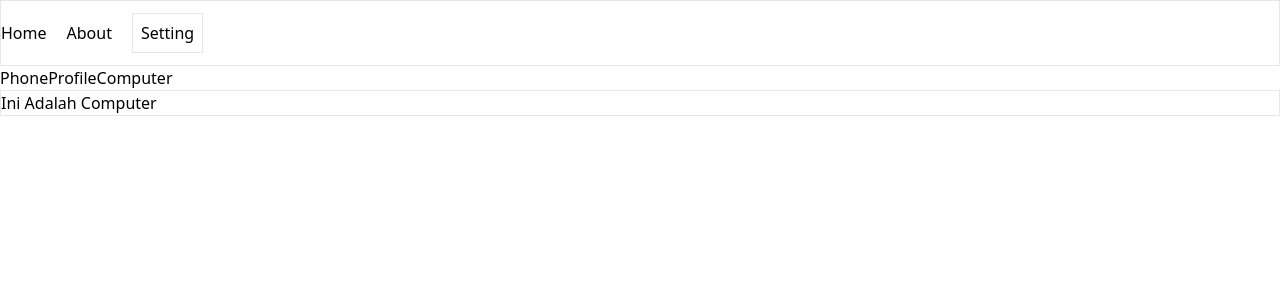
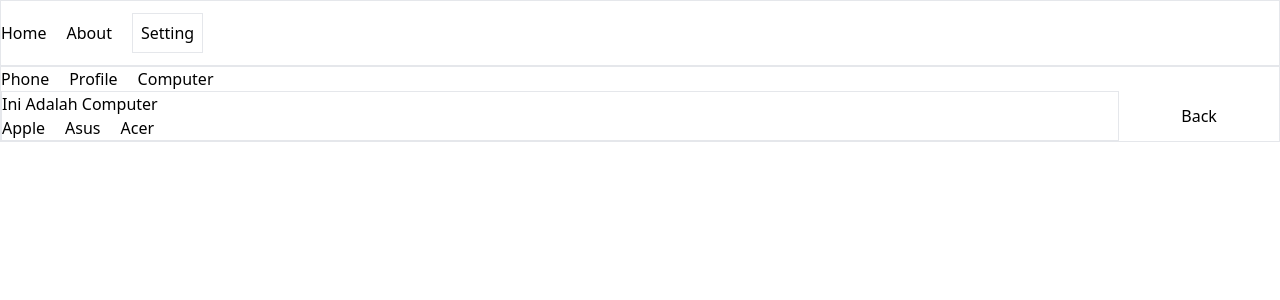
Before and after one commit to Naufal-0123/React_1, a React (Create React App) app: page /setting/computer in a window 1280 px wide. Shown: the top 300 px of the page. Built offline with nearby package versions, Linux system fonts and the light colour scheme.

Commit message:
browser-router

```diff
--- a/src/App.js
+++ b/src/App.js
@@ -8,6 +8,9 @@ import NotFound from './Pages/notfound';
 import Phone from './Pages/setting/phone';
 import Profile from './Pages/setting/profile';
 import Computer from './Pages/setting/computer';
+import Apple from './Pages/setting/computer/apple';
+import Asus from './Pages/setting/computer/asus';
+import Acer from './Pages/setting/computer/acer';
 
 function App () {
   return(
@@ -46,12 +49,16 @@ function App () {
       <Route path='/setting' element={<Setting/>} >
       <Route path='phone' element={<Phone/>} />
       <Route path='profile' element={<Profile/>} />
-      <Route path='computer' element={<Computer/>} />
+      <Route path='computer' element={<Computer/>} >
+      <Route path='apple' element={<Apple/>} />
+      <Route path='asus' element={<Asus/>} />
+      <Route path='acer' element={<Acer/>} />
+      </Route>
       </Route>
       <Route path='/about/:id/:hewan' element={<Detail/>} />
       <Route path='/404' element={<NotFound/>} />
       <Route path='/home' element={<Navigate to="/" replace />} />
-      <Route path='*'element={<Navigate to="/404" replace />} />
+      {/* <Route path='*'element={<Navigate to="/404" replace />} /> */}
     </Routes>
     </React.Fragment>
 
--- a/src/Pages/detail.jsx
+++ b/src/Pages/detail.jsx
@@ -1,11 +1,19 @@
-import { useParams } from "react-router-dom"
+import { useParams, useNavigate } from "react-router-dom"
 
 export default function Detail() {
+    let navigate = useNavigate ();
     let {id, hewan} = useParams()
     return(
         <div>
             <p>Ini Adalah Detail</p>
             <p>Id Nya Adalah {id} {hewan}</p>
+            <button
+            onClick={ () => {
+                return navigate("/home", {replace: true});
+            }}
+            >
+                Home
+            </button>
         </div>
     )
 }
--- a/src/Pages/home.jsx
+++ b/src/Pages/home.jsx
@@ -1,5 +1,18 @@
+import React from "react"
+import { useNavigate } from "react-router-dom"
 export default function Home() {
+    const navigate = useNavigate()
+
+    const [msg, setMsg] = React.useState('belum login')
+    const handleLogin = () => {
+        setMsg('proses login')
+        return navigate("/about", { replace: true });
+    };
     return(
-        <div>Ini Adalah Home</div>
+        <div>
+            <p>Ini Adalah Home</p>
+            <p>{msg}</p>
+            <button onClick={handleLogin}>Login</button>
+        </div>
     )
 }
--- a/src/Pages/setting.jsx
+++ b/src/Pages/setting.jsx
@@ -1,16 +1,30 @@
-import { Outlet, Link } from "react-router-dom"
+import { Outlet, Link, useNavigate, useLocation } from "react-router-dom"
 
 export default function Settings() {
+    let navigate = useNavigate ()
+    let location = useLocation ()
+    let path = location.pathname.split("/")[1];
+    console.log(location.pathname);
+    console.log(location.pathname.split("/"));
+    console.log("item 1 =>", path)
+
+    console.log("location =>", location)
     return(
-        <div>
-            <section className="space-y-5 ">
-                <Link to="/setting/phone">Phone</Link>
-                <Link to="/setting/profile">Profile</Link>
-                <Link to="/setting/computer">Computer</Link>
+        <div className="grid grid-cols-8 border">
+            <section className="space-x-5 col-span-5 ">
+                <Link to={`/${path} /phone`}>Phone</Link>
+                <Link to={`/${path} /profile`}>Profile</Link>
+                <Link to={`/${path} /computer`}>Computer</Link>
             </section>
             <section className="col-span-7 border">
                 <Outlet/>
             </section>
+            <button
+            onClick={() => {
+                return navigate(-1)
+            }}
+            >Back
+            </button>
         </div>
     )
 }
--- a/src/Pages/setting/computer.jsx
+++ b/src/Pages/setting/computer.jsx
@@ -1,5 +1,17 @@
+import { Outlet, Link } from "react-router-dom"
+
 export default function Computer() {
     return(
-        <div>Ini Adalah Computer</div>
+        <div>
+            <div>Ini Adalah Computer</div>
+            <div className="space-x-5">
+            <Link to="/setting/computer/apple">Apple</Link>
+            <Link to="/setting/computer/asus">Asus</Link>
+            <Link to="/setting/computer/acer">Acer</Link>
+            </div>
+            <div>
+                <Outlet/>
+            </div>
+        </div>
     )
 }
--- /dev/null
+++ b/src/Pages/setting/computer/acer.jsx
@@ -0,0 +1,5 @@
+export default function Acer() {
+    return(
+        <div>Ini Adalah Acer</div>
+    )
+}
--- /dev/null
+++ b/src/Pages/setting/computer/apple.jsx
@@ -0,0 +1,5 @@
+export default function Apple() {
+    return(
+        <div>Ini Adalah Apple</div>
+    )
+}
--- /dev/null
+++ b/src/Pages/setting/computer/asus.jsx
@@ -0,0 +1,5 @@
+export default function Asus() {
+    return(
+        <div>Ini Adalah Asus</div>
+    )
+}
```
